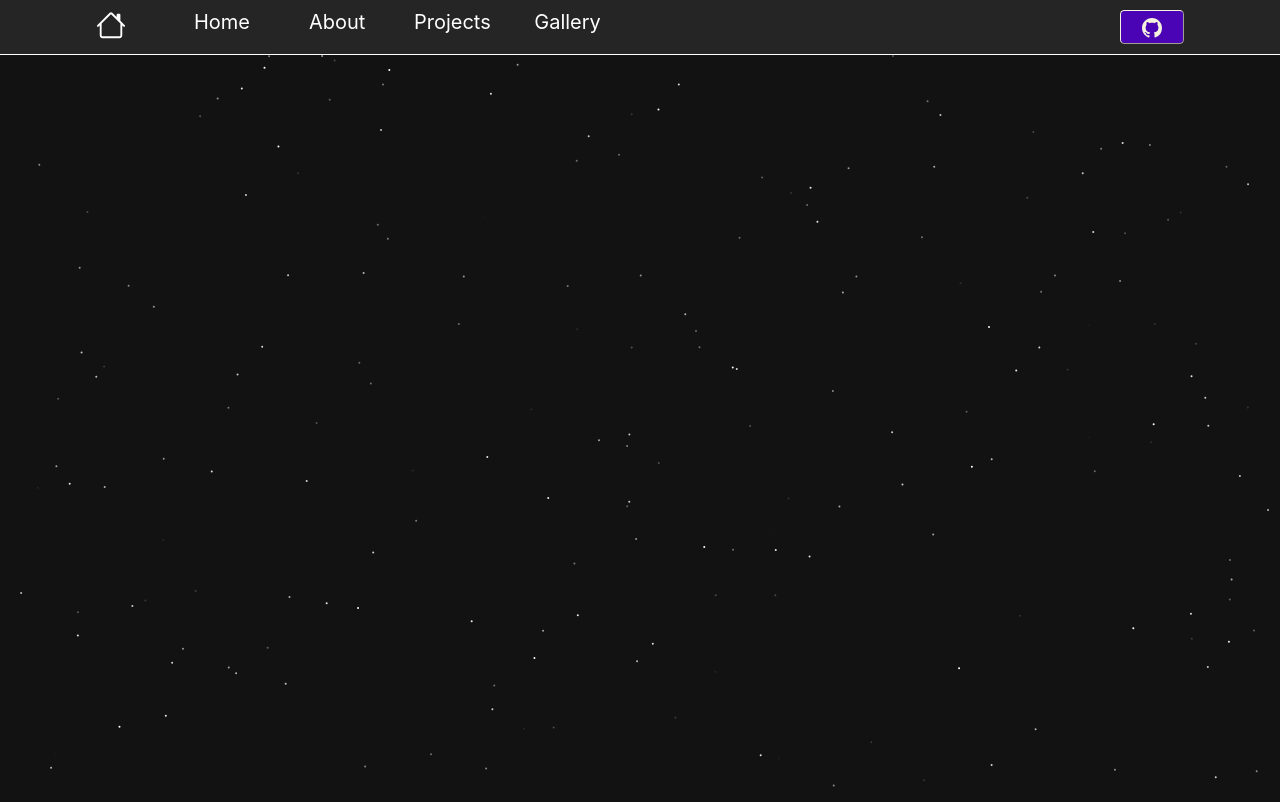
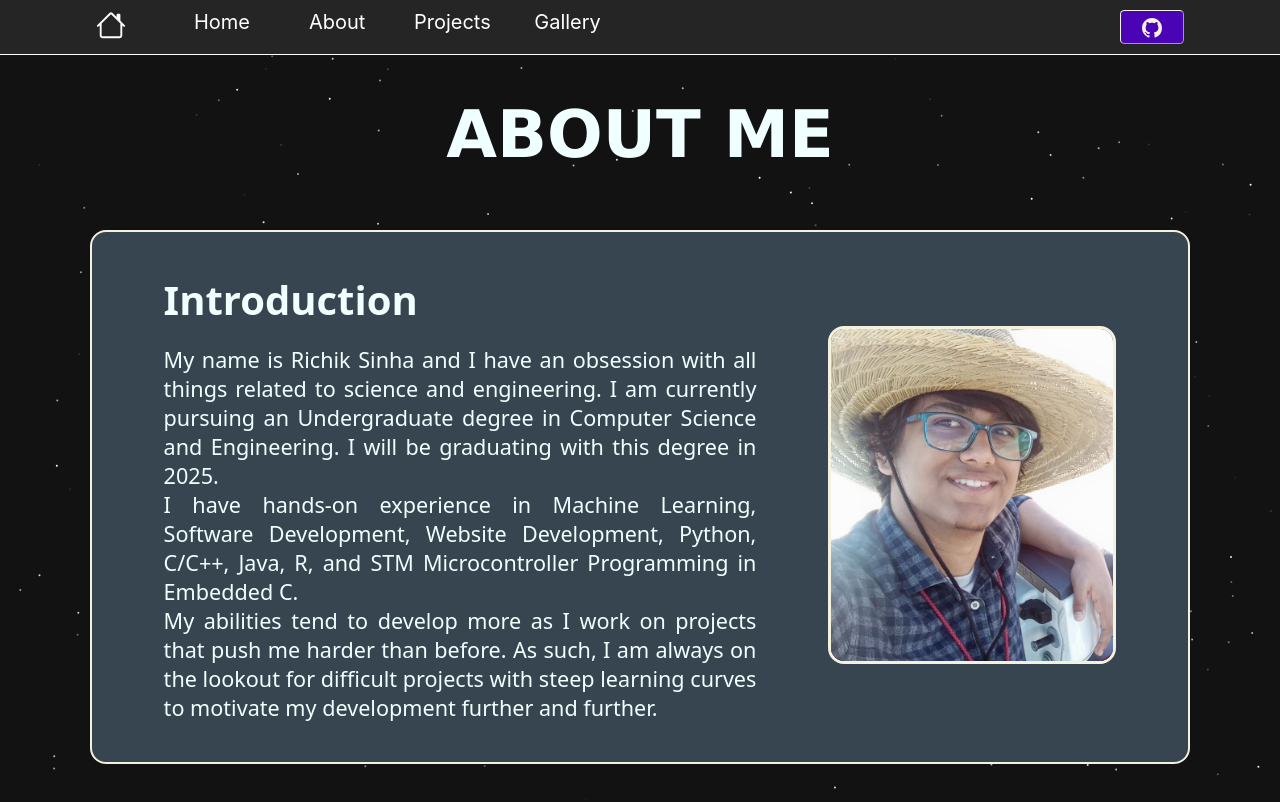
Before and after one commit to Rickisterr/Portfolio-Website, a React (Create React App) app: page /about in a window 1280 px wide. Shown: the top 802 px of the page. Built offline with nearby package versions, Linux system fonts and the light colour scheme.

Commit message:
Added Introduction to About + Resume Button

```diff
--- a/src/Components/About/About.css
+++ b/src/Components/About/About.css
@@ -0,0 +1,5 @@
+.tabButtons {
+    padding: '3vmax';
+    background-color: black;
+    border-radius: 0.25vmin 0.25vmin 0 0;
+}
--- a/src/Components/About/About.js
+++ b/src/Components/About/About.js
@@ -1,8 +1,66 @@
+import './About.css';
+import Contact from "../Contact";
+import Tab from 'react-bootstrap/Tab';
+import Tabs from 'react-bootstrap/Tabs';
+
+import PFP from '../Resources/ProfilePic.jpeg';
 
 
 function About() {
-    return(
-        <div style={{ height: '300vh' }}></div>
+    return (
+        // Page wrapper to wrap around all elements except navbar on page and end with contact as footer
+        <div className="Wrapper" style={{ height: 'min-content', paddingTop: '4.5rem' }}>
+
+
+            {/* Flax wrapping content along a column */}
+            <div className='ColFlexWrap' id="SammardWorksid" style={{ paddingInline: '7vw', gap: '3rem' }}>
+
+
+                {/* Page Title */}
+                <h1 className='Title' style={{ color: '#f0ffff', marginBlockStart: '1.5rem' }}>ABOUT ME</h1>
+
+
+
+                <div className='BoxWrap ColFlexWrap' style={{ gap: '5vmin', marginBottom: '4vmin', paddingTop: '0vmin' }}>
+
+
+                    <div className="RowFlexWrap" style={{ width: '100%', backgroundColor: '#36454f', gap: '5vmin', paddingBlock: '5vmin', paddingInline: '9vmin', borderStyle: 'solid', borderWidth: '0.25vmin', borderRadius: '1rem', borderColor: '#f4f1de', minHeight: '50vh' }}>
+
+                        <div style={{ marginInlineEnd: '2.5vmax' }}>
+
+                            <h1 className='WhiteNormText Headings' style={{ alignItems: 'left', marginBlockEnd: '1.5vmin' }}>Introduction</h1>
+
+
+                            <p className='WhiteNormText Paragraphs' style={{ textAlign: 'justify', maxWidth: 'maxContent' }}>
+                                My name is Richik Sinha and I have an obsession with all things related to science and engineering.
+                                I am currently pursuing an Undergraduate degree in Computer Science and Engineering. I will be
+                                graduating with this degree in 2025.<br />I have hands-on experience in Machine Learning, Software
+                                Development, Website Development, Python, C/C++, Java, R, and STM Microcontroller Programming in
+                                Embedded C.<br />My abilities tend to develop more as I work on projects that push me harder than before.
+                                As such, I am always on the lookout for difficult projects with steep learning curves to motivate
+                                my development further and further.
+                            </p>
+
+                        </div>
+
+
+                        {/* Image to right of textbox */}
+                        <div>
+                            <img alt="Richik Sinha" src={PFP} loading="lazy" style={{ maxWidth: '22.5vmax', height: 'auto', borderRadius: '1rem' }} />
+                        </div>
+
+                    </div>
+
+
+                </div>
+
+
+            </div>
+
+            {/* Contacts Footer */}
+            <Contact />
+
+        </div>
     )
 }
 
--- a/src/Components/Home/Home.css
+++ b/src/Components/Home/Home.css
@@ -79,6 +79,23 @@
     scale: 1.05;
 }
 
+.ResumeButton {
+    transition: scale 0.2s;
+    border-radius: 1vmin;
+    border-color: #222e36;
+    background-color: #4c687b;
+    color: aliceblue;
+    border-style: solid;
+    padding-block: 0.25rem;
+    padding-inline: 0.5rem;
+    border-width: 0.25vmax;
+}
+
+.ResumeButton:hover {
+    cursor: pointer;
+    scale: 1.075;
+}
+
 /* Landscape oriented screen */
 @media screen and (min-width: 769px) {
     .RowFlexWrap {
--- a/src/Components/Home/Home.js
+++ b/src/Components/Home/Home.js
@@ -5,6 +5,7 @@ import { Link } from 'react-router-dom';
 import Laptop from '../Resources/Laptop';
 import PFP from '../Resources/ProfilePic.jpeg';
 import PicCarousel from '../Resources/PicCarousel';
+import * as Icons from 'react-bootstrap-icons';
 
 import SammardProj from '../Resources/RocketProjectOpen.jpg';
 import PortfolioProj from '../Resources/PortfolioProjectOpen.jpg';
@@ -166,6 +167,12 @@ function Home() {                                           // Home Page class
                                 I am obsessed with learning various concepts of science and technology and applying them to solve real world problems to the best of my abilities.
                                 I am a quick learner and hard worker, which allows me to push myself harder and harder in my work.
                                 My subjects of expertise are diverse and ever-increasing. As such, I look forward to working together on projects with those interested in my services and abilities.
+                                <br /><br />
+                                <p style={{ textAlign: 'right' }}>
+                                    <a href='https://drive.google.com/file/d/1UltqYSplya1GS66czWT9AXssbgGwpvFx/view?usp=sharing' target='_blank' rel='noreferrer'>
+                                        <button className='ResumeButton Paragraphs' style={{ fontSize: '22px' }}>Resume <Icons.Link size={26} style={{ verticalAlign: 'top' }} /></button>
+                                    </a>
+                                </p>
                             </p>
                         </div>
                         <div>
```
